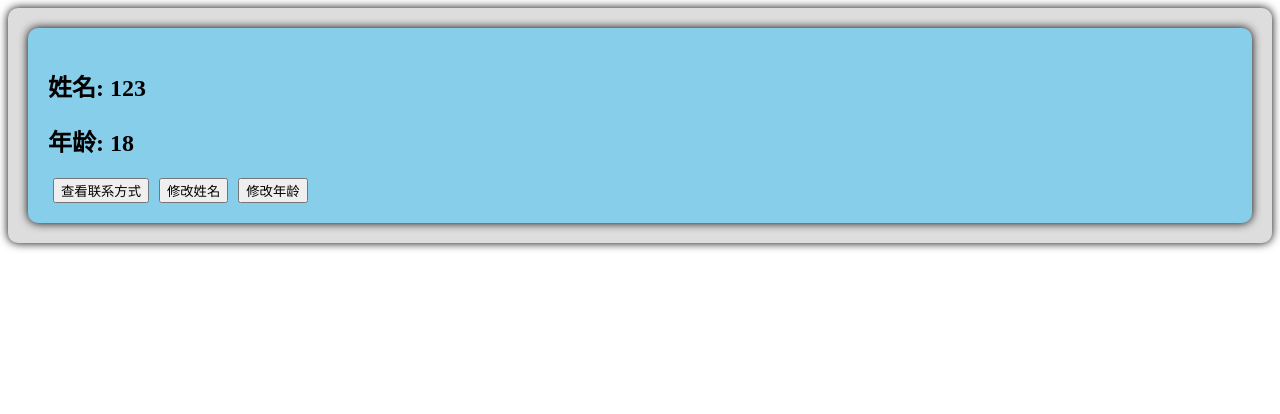
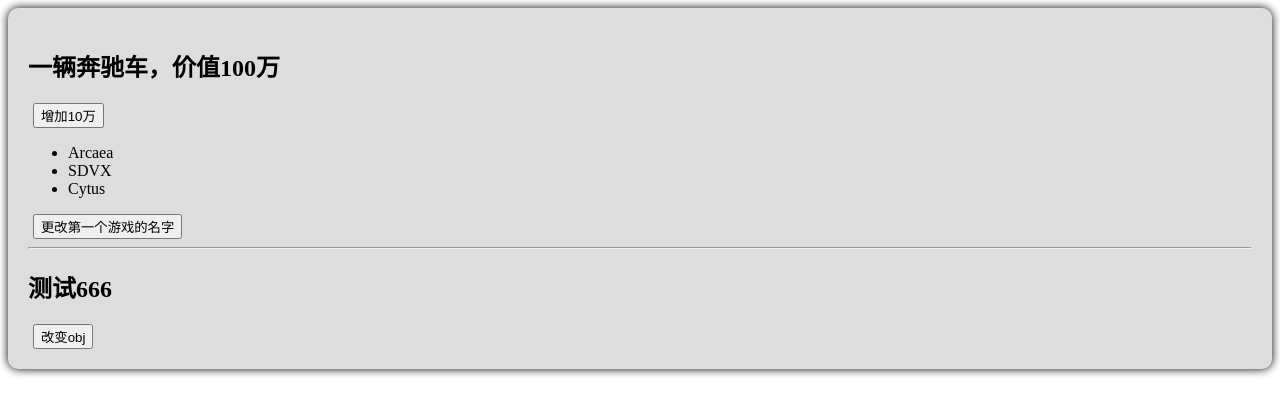
Before and after one commit to Ravilace/vue_study, a Vue app: page / in a window 1280 px wide. Shown: the top 414 px of the page. Built offline with nearby package versions, Linux system fonts and the light colour scheme; the HTML template or start-up script is replaced by a standard one.

Commit message:
:sparkles: reactive create obj

```diff
--- a/src/components/Person.vue
+++ b/src/components/Person.vue
@@ -1,41 +1,50 @@
 <script setup lang="ts">
-import { ref } from 'vue'
+import { reactive, ref } from 'vue'
 
-const name = ref('123')
-const age = ref(18)
-const tel = ref('1388888888')
+let car = reactive({ brand: '奔驰', price: 100 })
 
-function showTel() {
-  alert(tel.value)
+function changePrice() {
+  car.price += 10
 }
 
-function changeName() {
-  name.value = '张三'
+let games = reactive([
+  { id: '01', name: 'Arcaea' },
+  { id: '02', name: 'SDVX' },
+  { id: '03', name: 'Cytus' },
+])
+
+function changeFirstGame() {
+  games[0].name = '流星蝴蝶剑'
 }
 
-function changeAge() {
-  age.value += 1
+let obj = reactive({
+  a: {
+    b: {
+      c: 666,
+    },
+  },
+})
+
+function changeObj() {
+  obj.a.b.c = 999
 }
 </script>
 
 <template>
   <div class="person">
-    <h2>姓名: {{ name }}</h2>
-    <h2>年龄: {{ age }}</h2>
-    <button @click="showTel">查看联系方式</button>
-    <button @click="changeName">修改姓名</button>
-    <button @click="changeAge">修改年龄</button>
+    <h2>一辆{{ car.brand }}车，价值{{ car.price }}万</h2>
+    <button @click="changePrice">增加10万</button>
+    <ul>
+      <li v-for="game in games" :key="game.id">{{ game.name }}</li>
+    </ul>
+    <button @click="changeFirstGame">更改第一个游戏的名字</button>
   </div>
+  <hr />
+  <h2>测试{{ obj.a.b.c }}</h2>
+  <button @click="changeObj">改变obj</button>
 </template>
 
 <style scoped>
-.person {
-  background-color: skyblue;
-  box-shadow: 0 0 10px;
-  border-radius: 10px;
-  padding: 20px;
-}
-
 button {
   margin: 0 5px;
 }
```
